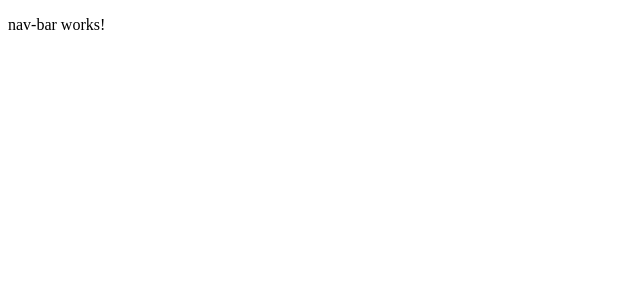
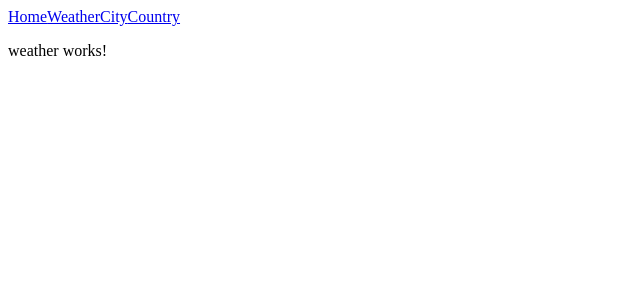
Before and after one commit to Mohith1/COMP584_Client_Mohith, an Angular app: page /weather in a window 1280 px wide. Before the commit this address led to /. Shown: the top 300 px of the page, without its empty margins (0-640 px from the left). Built offline with nearby package versions, Linux system fonts and the light colour scheme; no server answers.

Commit message:
Add routing and HTTP client configuration; implement weather data interface

```diff
--- a/src/app/app.config.ts
+++ b/src/app/app.config.ts
@@ -2,11 +2,13 @@ import { ApplicationConfig, provideBrowserGlobalErrorListeners, provideZonelessC
 import { provideRouter } from '@angular/router';
 
 import { routes } from './app.routes';
+import { provideHttpClient } from '@angular/common/http';
 
 export const appConfig: ApplicationConfig = {
   providers: [
     provideBrowserGlobalErrorListeners(),
     provideZonelessChangeDetection(),
-    provideRouter(routes)
+    provideRouter(routes),
+    provideHttpClient()
   ]
 };
--- a/src/app/app.routes.ts
+++ b/src/app/app.routes.ts
@@ -1,3 +1,12 @@
 import { Routes } from '@angular/router';
+import { Home } from './home/home';
+import { Weather } from './weather/weather';
+import { City } from './city/city';
+import { Country } from './country/country';
 
-export const routes: Routes = [];
+export const routes: Routes = [
+    { path:'', component: Home, pathMatch:'full'},
+    { path:'weather', component: Weather},
+    { path:'city', component: City},
+    { path:'country', component: Country}
+];
--- a/src/app/nav-bar/nav-bar.html
+++ b/src/app/nav-bar/nav-bar.html
@@ -1 +1,4 @@
-<p>nav-bar works!</p>
+<a [routerLink]="['/']">Home</a>
+<a [routerLink]="['/weather']">Weather</a>
+<a [routerLink]="['/city']">City</a>
+<a [routerLink]="['/country']">Country</a>
--- a/src/app/nav-bar/nav-bar.ts
+++ b/src/app/nav-bar/nav-bar.ts
@@ -1,8 +1,10 @@
 import { Component } from '@angular/core';
+import { RouterLink } from "@angular/router";
+import { RouterOutlet } from '@angular/router';
 
 @Component({
   selector: 'app-nav-bar',
-  imports: [],
+  imports: [RouterLink],
   templateUrl: './nav-bar.html',
   styleUrl: './nav-bar.scss'
 })
--- /dev/null
+++ b/src/app/weather-data.ts
@@ -0,0 +1,6 @@
+export interface WeatherData {
+    date: string;
+    temperatureC: number;
+    temperatureF: number;
+    summary: string;
+}
--- a/src/app/weather/weather.ts
+++ b/src/app/weather/weather.ts
@@ -1,4 +1,6 @@
+import { HttpClient } from '@angular/common/http';
 import { Component } from '@angular/core';
+import { WeatherData } from '../weather-data';
 
 @Component({
   selector: 'app-weather',
@@ -7,5 +9,8 @@ import { Component } from '@angular/core';
   styleUrl: './weather.scss'
 })
 export class Weather {
-
+ constructor(http: HttpClient) {
+  http.get<WeatherData[]>('http://localhost:5037/WeatherForecast').subscribe(result => {
+  });
+ }
 }
```
